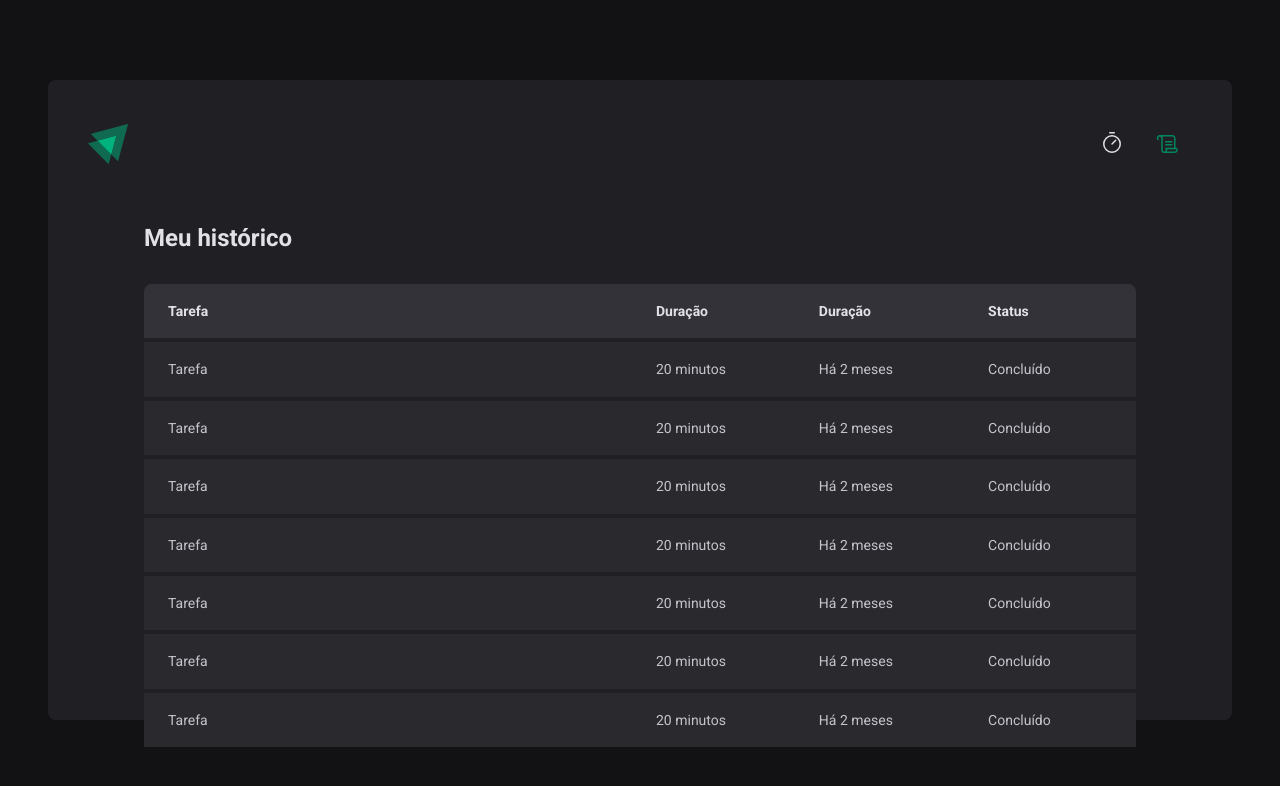
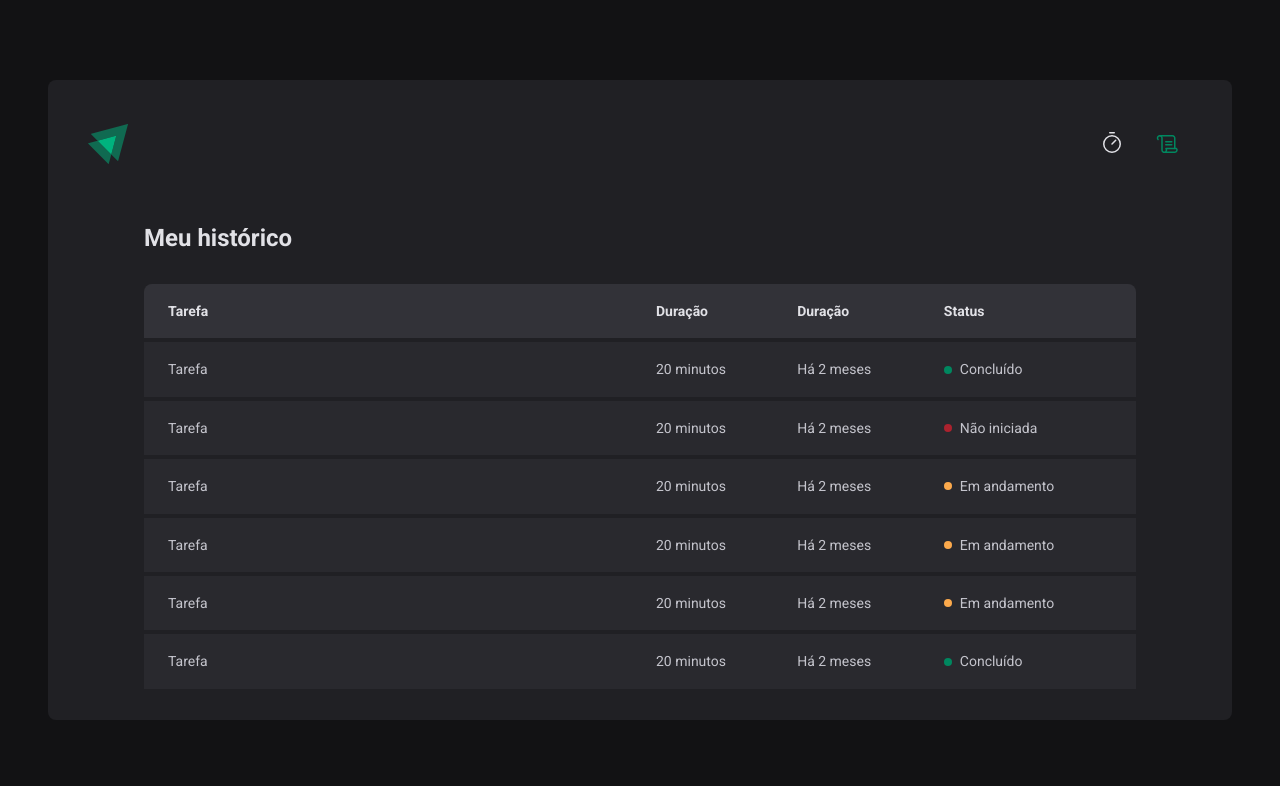
Before and after one commit to henriquedouradoo/pomodoro-react, a React (Vite) app: page /history in a window 1280 px wide. Shown: the top 786 px of the page. Built offline with nearby package versions, Linux system fonts and the light colour scheme.

Commit message:
Componente Status

```diff
--- a/src/pages/History/index.tsx
+++ b/src/pages/History/index.tsx
@@ -1,4 +1,4 @@
-import { HistoryContainer, HistoryList } from './styles'
+import { HistoryContainer, HistoryList, Status } from './styles'
 
 export function History() {
   return (
@@ -20,43 +20,49 @@
               <td>Tarefa</td>
               <td>20 minutos</td>
               <td>Há 2 meses</td>
-              <td>Concluído</td>
+              <td>
+                <Status statusColor="green">Concluído</Status>
+              </td>
             </tr>
             <tr>
               <td>Tarefa</td>
               <td>20 minutos</td>
               <td>Há 2 meses</td>
-              <td>Concluído</td>
+              <td>
+                <Status statusColor="red">Não iniciada</Status>
+              </td>
             </tr>
             <tr>
               <td>Tarefa</td>
               <td>20 minutos</td>
               <td>Há 2 meses</td>
-              <td>Concluído</td>
+              <td>
+                <Status statusColor="yellow">Em andamento</Status>
+              </td>
             </tr>
             <tr>
               <td>Tarefa</td>
               <td>20 minutos</td>
               <td>Há 2 meses</td>
-              <td>Concluído</td>
+              <td>
+                <Status statusColor="yellow">Em andamento</Status>
+              </td>
             </tr>
             <tr>
               <td>Tarefa</td>
               <td>20 minutos</td>
               <td>Há 2 meses</td>
-              <td>Concluído</td>
+              <td>
+                <Status statusColor="yellow">Em andamento</Status>
+              </td>
             </tr>
             <tr>
               <td>Tarefa</td>
               <td>20 minutos</td>
               <td>Há 2 meses</td>
-              <td>Concluído</td>
-            </tr>
-            <tr>
-              <td>Tarefa</td>
-              <td>20 minutos</td>
-              <td>Há 2 meses</td>
-              <td>Concluído</td>
+              <td>
+                <Status statusColor="green">Concluído</Status>
+              </td>
             </tr>
           </tbody>
         </table>
--- a/src/pages/History/styles.ts
+++ b/src/pages/History/styles.ts
@@ -41,6 +41,7 @@
       padding: 1rem;
       font-size: 0.875rem;
       line-height: 1.6;
+
       &:first-child {
         width: 50%;
         padding-left: 1.5rem;
@@ -51,3 +52,26 @@
     }
   }
 `
+const STATUS_COLORS = {
+  yellow: 'yellow-500',
+  green: 'green-500',
+  red: 'red-500',
+} as const
+
+interface StatusProps {
+  statusColor: keyof typeof STATUS_COLORS
+}
+
+export const Status = styled.span<StatusProps>`
+  display: flex;
+  align-items: center;
+  gap: 0.5rem;
+
+  &::before {
+    content: '';
+    width: 0.5rem;
+    height: 0.5rem;
+    border-radius: 9999px;
+    background: ${(props) => props.theme[STATUS_COLORS[props.statusColor]]};
+  }
+`
```
